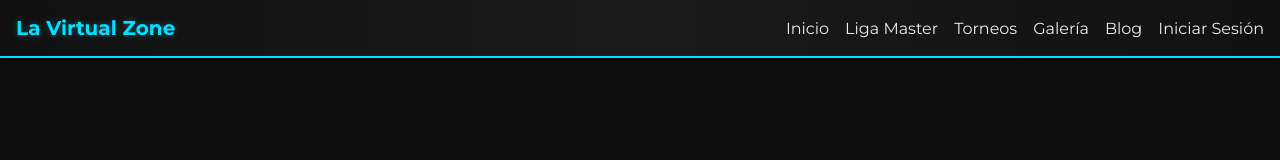
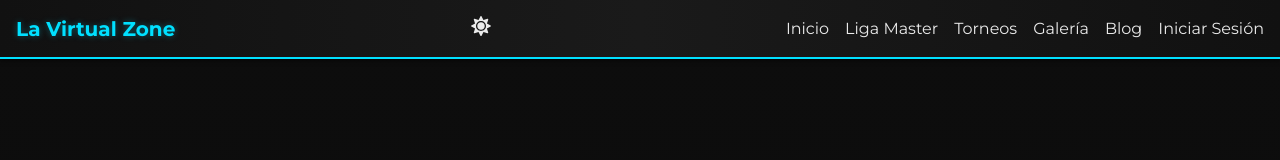
Before and after one commit to jacksonhehe/La-Virtual-Zone-, a React (Vite) app: page / in a window 1280 px wide. Shown: the top 160 px of the page. Built offline with nearby package versions, Linux system fonts and the light colour scheme.

Commit message:
feat: add theme toggle

```diff
--- a/src/components/Layout/Navbar.module.css
+++ b/src/components/Layout/Navbar.module.css
@@ -51,6 +51,14 @@
   transition: all .3s;
 }
 
+.themeToggle {
+  background: none;
+  border: none;
+  color: var(--text);
+  cursor: pointer;
+  font-size: 1.25rem;
+}
+
 @media (max-width: 768px) {
   .links {
     position: fixed;
--- a/src/components/Layout/Navbar.tsx
+++ b/src/components/Layout/Navbar.tsx
@@ -1,10 +1,13 @@
 import { useState } from 'react'
 import { Link } from 'react-router-dom'
+import { FaMoon, FaSun } from 'react-icons/fa'
+import { useTheme } from '../../hooks/useTheme'
 import styles from './Navbar.module.css'
 
 export default function Navbar() {
   const [open, setOpen] = useState(false)
   const navId = 'main-nav'
+  const { theme, toggleTheme } = useTheme()
 
   return (
     <header className={styles.navbar}>
@@ -20,6 +23,13 @@ export default function Navbar() {
         <span></span>
         <span></span>
       </button>
+      <button
+        className={styles.themeToggle}
+        onClick={toggleTheme}
+        aria-label="Alternar tema"
+      >
+        {theme === 'light' ? <FaMoon /> : <FaSun />}
+      </button>
       <nav>
         <ul id={navId} className={`${styles.links} ${open ? styles.open : ''}`}>
           <li><Link to="/" onClick={() => setOpen(false)}>Inicio</Link></li>
--- /dev/null
+++ b/src/hooks/useTheme.ts
@@ -0,0 +1,21 @@
+import { useEffect, useState } from 'react'
+
+export type Theme = 'light' | 'dark'
+
+export function useTheme() {
+  const [theme, setTheme] = useState<Theme>(() => {
+    if (typeof window === 'undefined') return 'dark'
+    const stored = localStorage.getItem('theme') as Theme | null
+    if (stored === 'light' || stored === 'dark') return stored
+    return 'dark'
+  })
+
+  useEffect(() => {
+    document.body.classList.toggle('light', theme === 'light')
+    localStorage.setItem('theme', theme)
+  }, [theme])
+
+  const toggleTheme = () => setTheme(t => (t === 'light' ? 'dark' : 'light'))
+
+  return { theme, toggleTheme }
+}
--- a/src/index.css
+++ b/src/index.css
@@ -58,3 +58,13 @@ a:hover {
 .neon {
   animation: pulse-glow 2s infinite;
 }
+
+body.light {
+  --bg: #f5f5f5;
+  --card: #ffffff;
+  --text: #0d0d0d;
+  --primary: #0077ff;
+  --primary-glow: rgba(0, 119, 255, 0.35);
+  --accent: #7c3aed;
+  --accent-glow: rgba(124, 58, 237, 0.4);
+}
```
